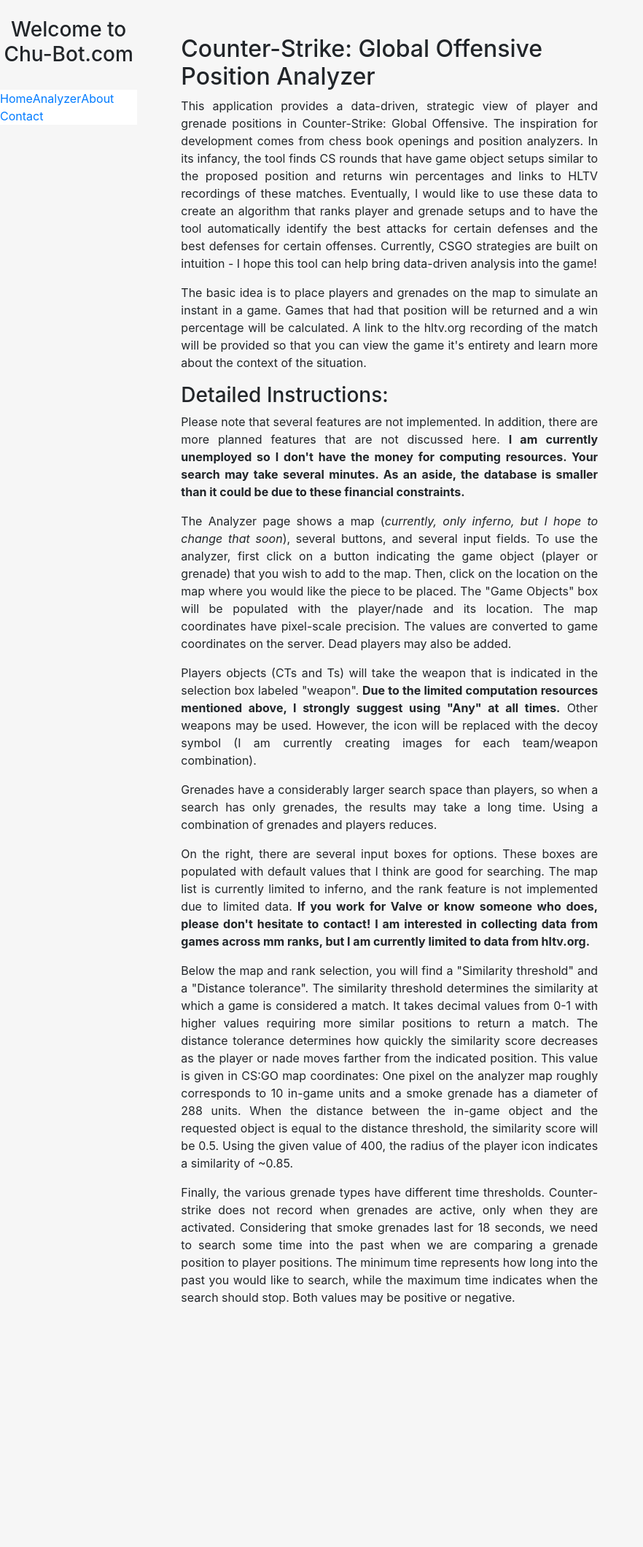
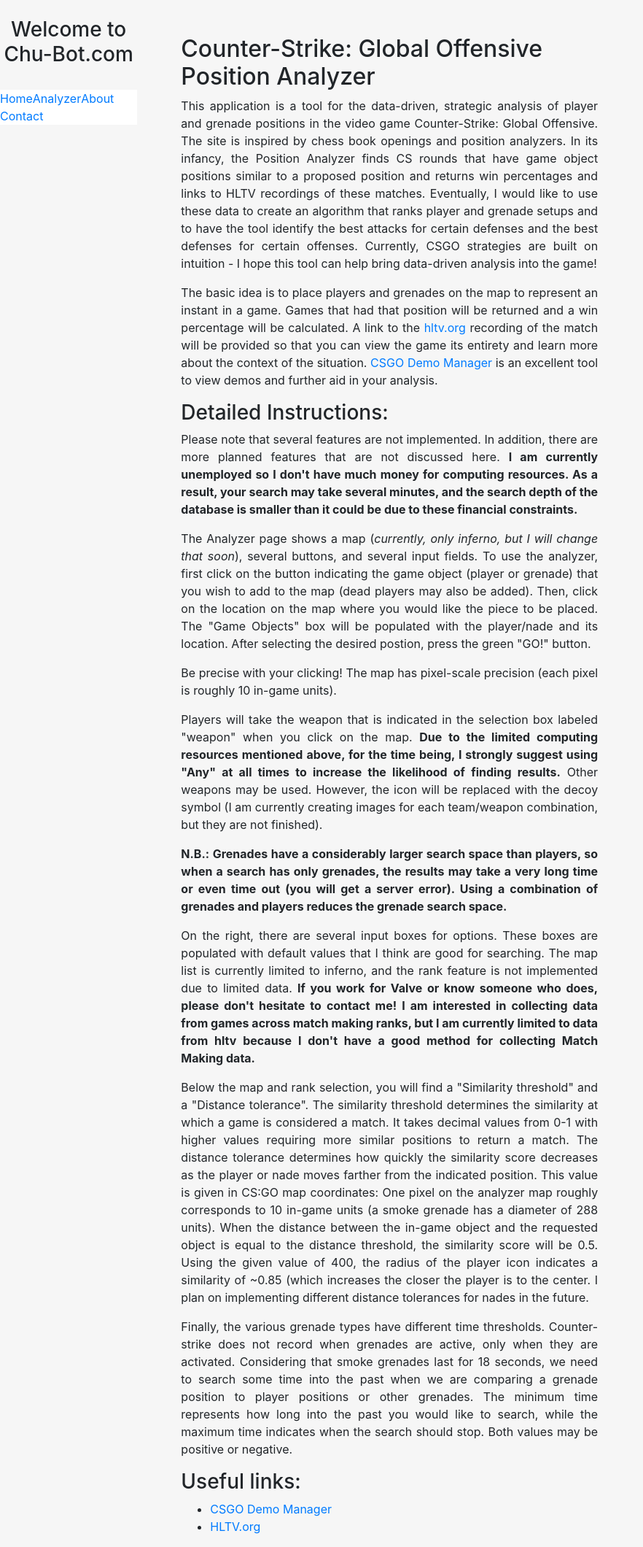
Before and after one commit to comma3/PositionAnalyzer, a Django app: page /p/about/ in a window 1280 px wide. Shown: the whole page at 73% size, without its empty margins (0-882 px from the left). Before the commit the page ends 1788 px from the top, so only its background shows below. Run offline with Django 3.2, Linux system fonts and the light colour scheme; some libraries are stand-ins or nearby versions.

Commit message:
More text refinement. Added a donate button.

```diff
--- a/CSPA/blog/templates/about/about.html
+++ b/CSPA/blog/templates/about/about.html
@@ -9,54 +9,65 @@
 
 <div class="col-md-7">
     <h2>Counter-Strike: Global Offensive Position Analyzer</h2>
-    <p>This application provides a data-driven, strategic view of player and grenade positions in Counter-Strike: Global Offensive.
-        The inspiration for development comes from chess book openings and position analyzers. In its infancy, the tool finds CS rounds
-        that have game object setups similar to the proposed position and returns win percentages and links to HLTV recordings of these matches.
+    <p>This application is a tool for the data-driven, strategic analysis of player and grenade positions in the video game Counter-Strike: Global Offensive.
+        The site is inspired by chess book openings and position analyzers. In its infancy, the Position Analyzer finds CS rounds
+        that have game object positions similar to a proposed position and returns win percentages and links to HLTV recordings of these matches.
         Eventually, I would like to use these data to create an algorithm that ranks player and grenade setups and to have the tool
-        automatically identify the best attacks for certain defenses and the best defenses for certain offenses. Currently,
+        identify the best attacks for certain defenses and the best defenses for certain offenses. Currently,
         CSGO strategies are built on intuition - I hope this tool can help bring data-driven analysis into the game!</p>
 
-    <p>The basic idea is to place players and grenades on the map to simulate an instant in a game. Games that had that position
-        will be returned and a win percentage will be calculated. A link to the hltv.org recording of the match will be provided so
-        that you can view the game it's entirety and learn more about the context of the situation.</p>
+    <p>The basic idea is to place players and grenades on the map to represent an instant in a game. Games that had that position
+        will be returned and a win percentage will be calculated. A link to the <a href="https://www.hltv.org/" target="_blank">hltv.org</a>
+        recording of the match will be provided so that you can view the game its entirety and learn more about the context of the situation.
+        <a href="https://csgo-demos-manager.com/" target="_blank">CSGO Demo Manager</a> is an excellent tool to view demos
+        and further aid in your analysis.</p>
 
     <h3>Detailed Instructions:</h3>
     <p>Please note that several features are not implemented. In addition, there are more planned features that are not discussed here.
-        <b>I am currently unemployed so I don't have the money for computing resources. Your search may take several
-        minutes. As an aside, the database is smaller than it could be due to these financial constraints.</b></p>
+        <b>I am currently unemployed so I don't have much money for computing resources. As a result, your search may take several
+        minutes, and the search depth of the database is smaller than it could be due to these financial constraints.</b></p>
 
+    <p>The Analyzer page shows a map (<i>currently, only inferno, but I will change that soon</i>), several buttons, and several input fields.
+        To use the analyzer, first click on the button indicating the game object (player or grenade) that you wish to add to the map
+        (dead players may also be added). Then, click on the location on the map where you would like the piece to be placed.
+        The "Game Objects" box will be populated with the player/nade and its location. After selecting the desired postion,
+        press the green "GO!" button. </p>
 
-    <p>The Analyzer page shows a map (<i>currently, only inferno, but I hope to change that soon</i>), several buttons, and several input fields.
-        To use the analyzer, first click on a button indicating the game object (player or grenade) that you wish to add to the map. Then, click
-        on the location on the map where you would like the piece to be placed. The "Game Objects" box will be populated with the player/nade and
-        its location. The map coordinates have pixel-scale precision. The values are converted to game coordinates on the server. Dead players may
-        also be added.</p>
+    <p>Be precise with your clicking! The map has pixel-scale precision (each pixel is roughly 10 in-game units).</p>
 
-    <p>Players objects (CTs and Ts) will take the weapon that is indicated in the selection box labeled "weapon". <b>Due to the limited computation
-        resources mentioned above, I strongly suggest using "Any" at all times.</b> Other weapons may be used. However, the icon will be replaced with
-        the decoy symbol (I am currently creating images for each team/weapon combination).</p>
+    <p>Players will take the weapon that is indicated in the selection box labeled "weapon" when you click on the map. <b>Due
+        to the limited computing resources mentioned above, for the time being, I strongly suggest using "Any" at all times
+        to increase the likelihood of finding results.</b> Other weapons may be used. However, the icon will be replaced
+        with the decoy symbol (I am currently creating images for each team/weapon combination, but they are not finished).</p>
 
-    <p>Grenades have a considerably larger search space than players, so when a search has only grenades, the results may take a long time. Using a
-        combination of grenades and players reduces. </p>
+    <p><b>N.B.: Grenades have a considerably larger search space than players, so when a search has only grenades, the results may take a very long time
+        or even time out (you will get a server error). Using a combination of grenades and players reduces the grenade search space.</b></p>
 
     <p>On the right, there are several input boxes for options. These boxes are populated with default values that I think are good for searching.
         The map list is currently limited to inferno, and the rank feature is not implemented due to limited data. <b>If you work for Valve or know someone
-        who does, please don't hesitate to contact! I am interested in collecting data from games across mm ranks, but I am currently limited to data from
-        hltv.org.</b></p>
+        who does, please don't hesitate to contact me! I am interested in collecting data from games across match making ranks, but I am currently limited
+        to data from hltv because I don't have a good method for collecting Match Making data.</b></p>
 
-    <p>Below the map and rank selection, you will find a "Similarity threshold" and a "Distance tolerance". The similarity threshold determines the similarity
-        at which a game is considered a match. It takes decimal values from 0-1 with higher values requiring more similar positions to return a match. The distance tolerance determines
-        how quickly the similarity score decreases as the player or nade moves farther from the indicated position. This value is given in CS:GO map coordinates: One pixel
-        on the analyzer map roughly corresponds to 10 in-game units and a smoke grenade has a diameter of 288 units. When the distance between the in-game
+    <p>Below the map and rank selection, you will find a "Similarity threshold" and a "Distance tolerance". The similarity threshold determines
+        the similarity at which a game is considered a match. It takes decimal values from 0-1 with higher values requiring more similar
+        positions to return a match. The distance tolerance determines how quickly the similarity score decreases as the player or nade moves
+        farther from the indicated position. This value is given in CS:GO map coordinates: One pixel on the analyzer map roughly corresponds
+        to 10 in-game units (a smoke grenade has a diameter of 288 units). When the distance between the in-game
         object and the requested object is equal to the distance threshold, the similarity score will be 0.5. Using the given value of 400,
-        the radius of the player icon indicates a similarity of ~0.85. </p>
+        the radius of the player icon indicates a similarity of ~0.85 (which increases the closer the player is to the center.
+        I plan on implementing different distance tolerances for nades in the future.</p>
 
     <p>Finally, the various grenade types have different time thresholds. Counter-strike does not record when grenades are active, only when
         they are activated. Considering that smoke grenades last for 18 seconds, we need to search some time into the past when we are comparing a grenade
-        position to player positions. The minimum time represents how long into the past you would like to search, while the maximum time indicates
-        when the search should stop. Both values may be positive or negative.
-    </p>
+        position to player positions or other grenades. The minimum time represents how long into the past you would like to search, while the maximum time indicates
+        when the search should stop. Both values may be positive or negative. </p>
 
+
+    <h3>Useful links:</h3>
+    <ul>
+    <li><a href="https://csgo-demos-manager.com/" target="_blank">CSGO Demo Manager</a></li>
+    <li><a href="https://www.hltv.org/" target="_blank">HLTV.org</a></li>
+    </ul>
 
 </div>
 {% endblock %}
```
Also changed, not shown: CSPA/blog/templates/contact/contact.html (+20 -0 lines).
